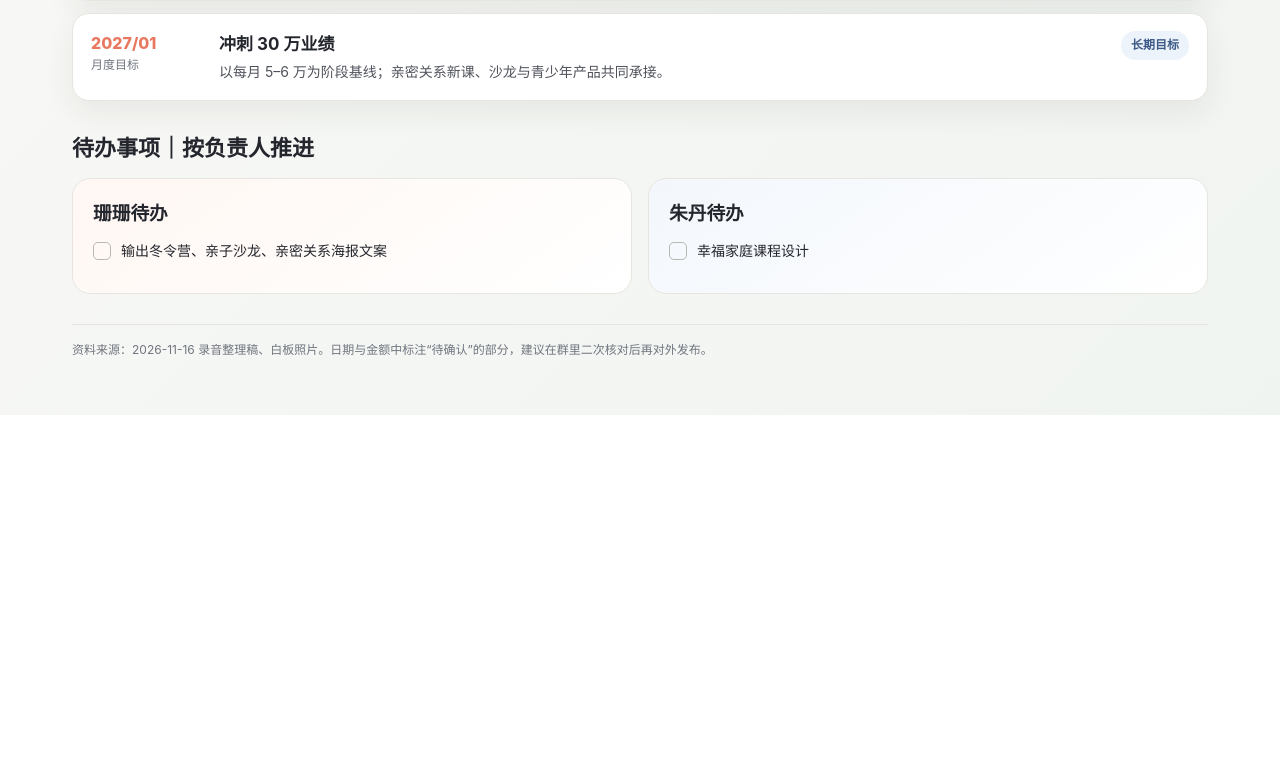
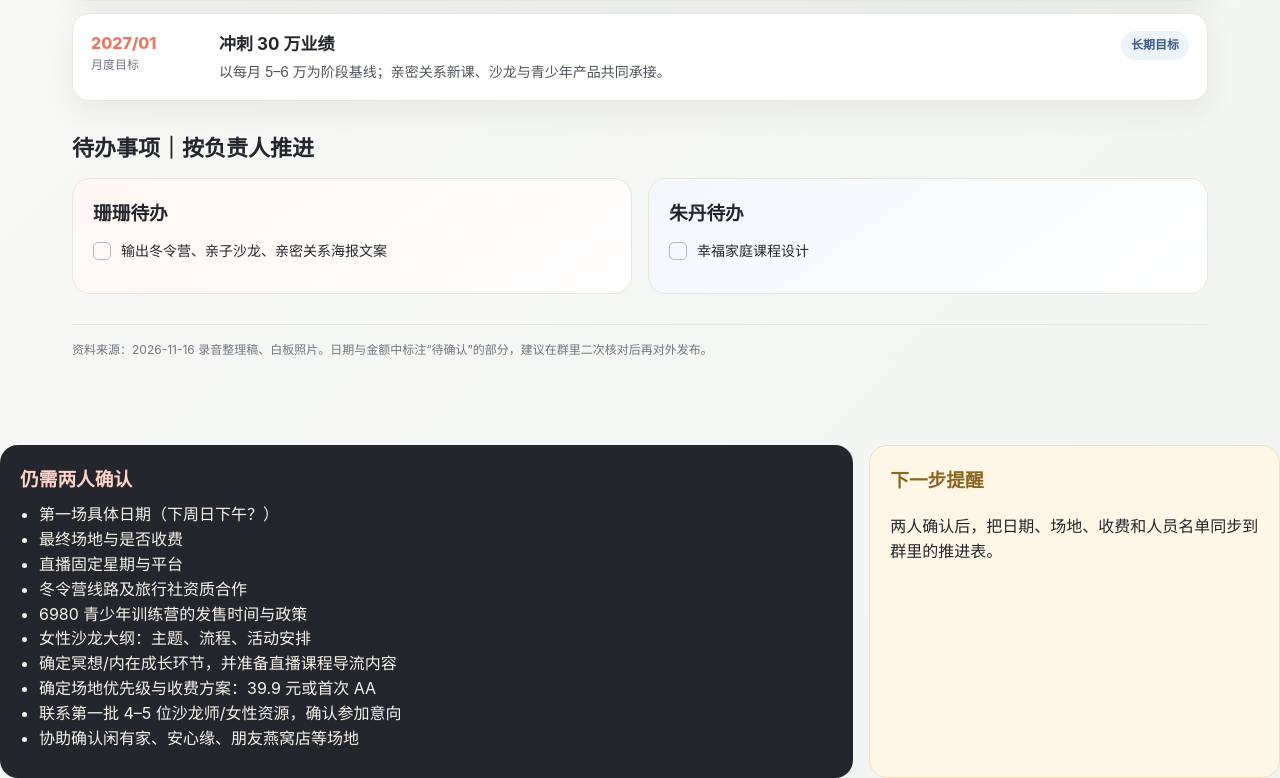
Before and after one commit to weishanshan523/salon-calendar-2027, a plain HTML site: page index.html in a window 1280 px wide. Shown: the part 2948-3726 px from the top of the page. Before the commit the page ends 3363 px from the top, so only its background shows below. Drawn offline with Linux system fonts and the light colour scheme.

Commit message:
恢复两人确认事项清单

```diff
--- a/index.html
+++ b/index.html
@@ -32,3 +32,6 @@
 
 <section class="section"><h2>待办事项｜按负责人推进</h2><div class="people"><div class="person a"><h3>珊珊待办</h3><div class="check"><i class="box"></i><span>输出冬令营、亲子沙龙、亲密关系海报文案</span></div></div><div class="person b"><h3>朱丹待办</h3><div class="check"><i class="box"></i><span>幸福家庭课程设计</span></div></div></div></section><div class="footer">资料来源：2026-11-16 录音整理稿、白板照片。日期与金额中标注“待确认”的部分，建议在群里二次核对后再对外发布。</div>
 </main></body></html>
+
+
+<section class="section twocol"><div class="note"><h3>仍需两人确认</h3><ul><li>第一场具体日期（下周日下午？）</li><li>最终场地与是否收费</li><li>直播固定星期与平台</li><li>冬令营线路及旅行社资质合作</li><li>6980 青少年训练营的发售时间与政策</li><li>女性沙龙大纲：主题、流程、活动安排</li><li>确定冥想/内在成长环节，并准备直播课程导流内容</li><li>确定场地优先级与收费方案：39.9 元或首次 AA</li><li>联系第一批 4–5 位沙龙师/女性资源，确认参加意向</li><li>协助确认闲有家、安心缘、朋友燕窝店等场地</li></ul></div><div class="decision"><h3>下一步提醒</h3><p>两人确认后，把日期、场地、收费和人员名单同步到群里的推进表。</p></div></section>
```
